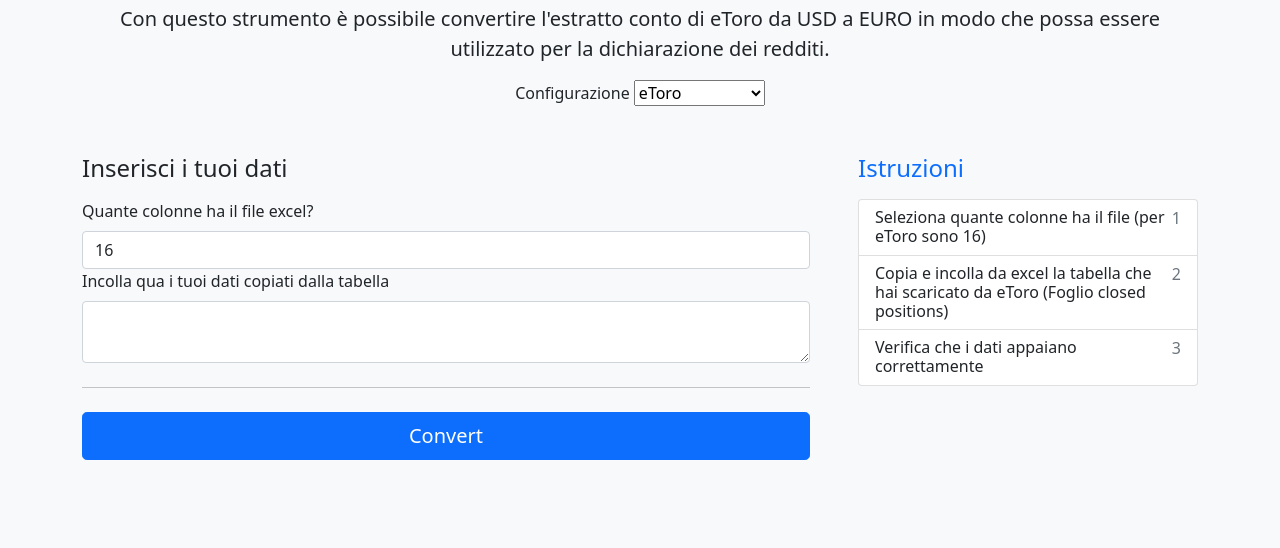
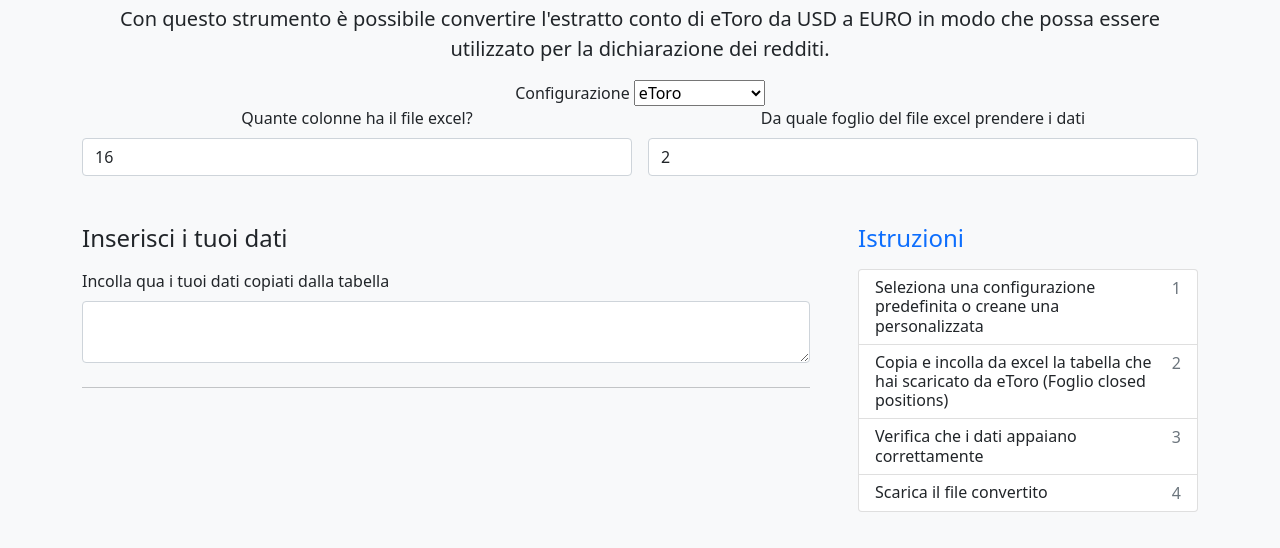
Before and after one commit to skipstorm/trading-euro-converter, a plain HTML site: page index.html in a window 1280 px wide. Shown: the part 90-638 px from the top of the page. Drawn offline with nearby package versions, Linux system fonts and the light colour scheme.

Commit message:
fix preview

```diff
--- a/index.html
+++ b/index.html
@@ -24,6 +24,50 @@
           <option value="">Personalizzata</option>
         </select>
       </div>
+      <div class="hidden" id="costom_config">
+        <div class="row g-3">
+          <div class="col-sm-6">
+            <label class="form-label">Quante colonne ha il file excel?</label>
+            <select class="form-control" name="columns_n">
+              <option value="1">1</option>
+              <option value="2">2</option>
+              <option value="3">3</option>
+              <option value="4">4</option>
+              <option value="5">5</option>
+              <option value="6">6</option>
+              <option value="7">7</option>
+              <option value="8">8</option>
+              <option value="9">9</option>
+              <option value="10">10</option>
+              <option value="11">11</option>
+              <option value="12">12</option>
+              <option value="13">13</option>
+              <option value="14">14</option>
+              <option value="15">15</option>
+              <option value="16" selected>16</option>
+              <option value="17">17</option>
+              <option value="18">18</option>
+              <option value="19">19</option>
+              <option value="20">20</option>
+            </select>
+          </div>
+          <div class="col-sm-6">
+            <label class="form-label">Da quale foglio del file excel prendere i dati</label>
+            <select class="form-control" name="sheet_n">
+              <option value="1">1</option>
+              <option value="2" selected>2</option>
+              <option value="3">3</option>
+              <option value="4">4</option>
+              <option value="5">5</option>
+              <option value="6">6</option>
+              <option value="7">7</option>
+              <option value="8">8</option>
+              <option value="9">9</option>
+              <option value="10">10</option>
+            </select>
+          </div>
+        </div>
+      </div>
     </div>
 
     <div class="row g-5">
@@ -34,7 +78,7 @@
         <ul class="list-group mb-3">
           <li class="list-group-item d-flex justify-content-between lh-sm">
             <div>
-              <h6 class="my-0">Seleziona quante colonne ha il file (per eToro sono 16)</h6>
+              <h6 class="my-0">Seleziona una configurazione predefinita o creane una personalizzata</h6>
             </div>
             <span class="text-muted">1</span>
           </li>
@@ -50,38 +94,17 @@
             </div>
             <span class="text-muted">3</span>
           </li>
+          <li class="list-group-item d-flex justify-content-between lh-sm">
+            <div>
+              <h6 class="my-0">Scarica il file convertito</h6>
+            </div>
+            <span class="text-muted">4</span>
+          </li>
         </ul>
       </div>
       <div class="col-md-7 col-lg-8">
         <h4 class="mb-3">Inserisci i tuoi dati</h4>
         <form>
-          <div class="row g-3" id="step1">
-            <div class="col-sm-12">
-              <label for="firstName" class="form-label">Quante colonne ha il file excel?</label>
-              <select class="form-control" id="datiUtenteN">
-                <option value="1">1</option>
-                <option value="2">2</option>
-                <option value="3">3</option>
-                <option value="4">4</option>
-                <option value="5">5</option>
-                <option value="6">6</option>
-                <option value="7">7</option>
-                <option value="8">8</option>
-                <option value="9">9</option>
-                <option value="10">10</option>
-                <option value="11">11</option>
-                <option value="12">12</option>
-                <option value="13">13</option>
-                <option value="14">14</option>
-                <option value="15">15</option>
-                <option value="16" selected>16</option>
-                <option value="17">17</option>
-                <option value="18">18</option>
-                <option value="19">19</option>
-                <option value="20">20</option>
-              </select>
-            </div>
-          </div>
           <div class="row g-3" id="step1">
             <div class="col-sm-12">
               <label for="firstName" class="form-label">Incolla qua i tuoi dati copiati dalla tabella</label>
@@ -96,7 +119,6 @@
           <div class="conversionPreview">
 
           </div>
-          <button class="w-100 btn btn-primary btn-lg" type="submit">Convert</button>
         </form>
       </div>
     </div>
--- a/scripts.js
+++ b/scripts.js
@@ -39,7 +39,7 @@
     }
 
     function makeUserPreview() {
-      var size = parseInt($('#datiUtenteN').val());
+      var size = parseInt(conf.col_num);
       $('.datiUtentePreview').empty();
       if($('#datiUtente').val() == '') {
         return;
@@ -60,6 +60,8 @@
 
       $('.datiUtentePreview').append(table);
       var toStep2 = $('<button class="w-100 btn btn-primary btn-lg">Avanti</button>');
+
+      $('.datiUtentePreview').append(toStep2);
       $(toStep2).on('click', function(){
         makeConversionPreview();
         return false;
```
